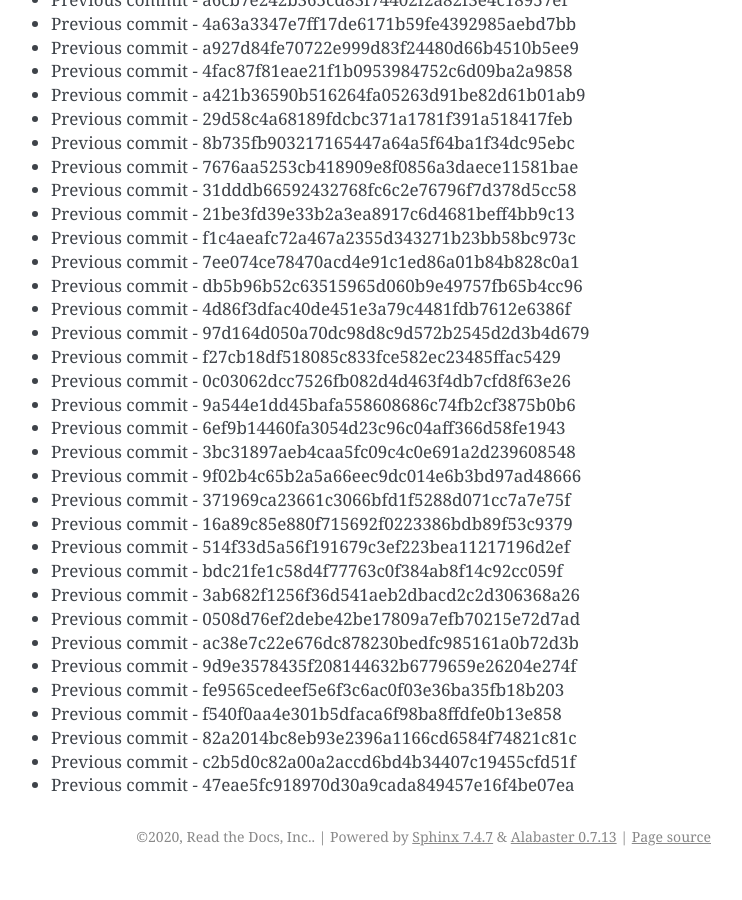
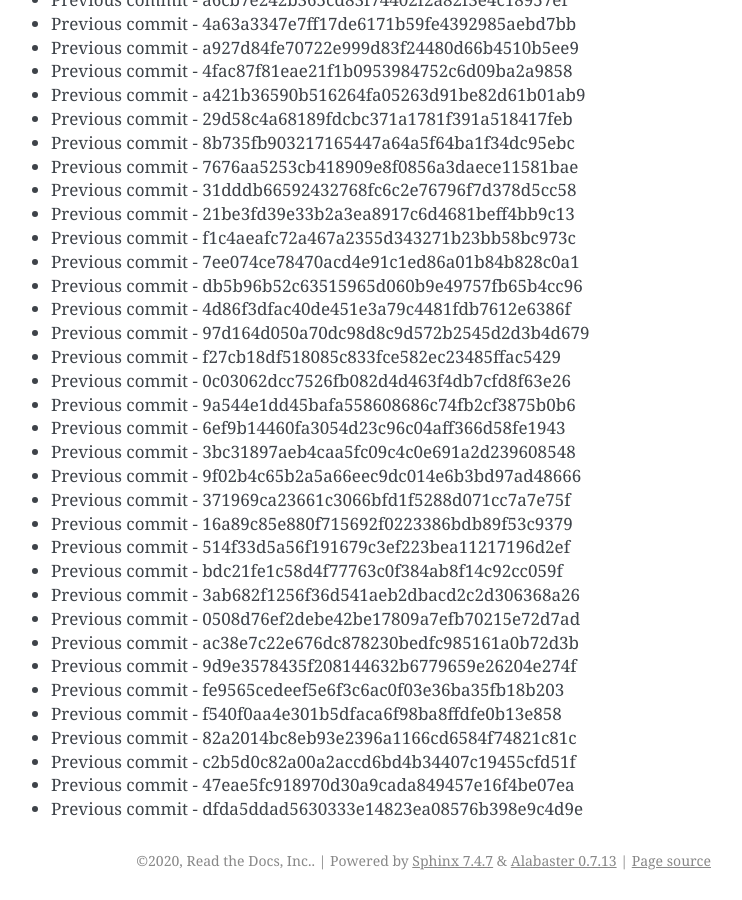
Before and after one commit to readthedocs/rtd-git-stresstest, a Sphinx documentation site: the page built from docs/updates.rst, in a window 1280 px wide and 900 px high, scrolled down 25428 px. Shown: the whole window, without its empty margins (399-1141 px from the left). Built offline with Sphinx 7.4.7, drawn with Linux system fonts in a browser that asks for light colours; before the commit the page ends 26304 px from its top, so only the background shows below that.

Commit message:
Generating commit from previous: dfda5ddad5630333e14823ea08576b398e9c4d9e

```diff
--- a/docs/updates.rst
+++ b/docs/updates.rst
@@ -1100,3 +1100,4 @@ It can be tested for any performance characteristics.
 * Previous commit - 82a2014bc8eb93e2396a1166cd6584f74821c81c
 * Previous commit - c2b5d0c82a00a2accd6bd4b34407c19455cfd51f
 * Previous commit - 47eae5fc918970d30a9cada849457e16f4be07ea
+* Previous commit - dfda5ddad5630333e14823ea08576b398e9c4d9e
```
